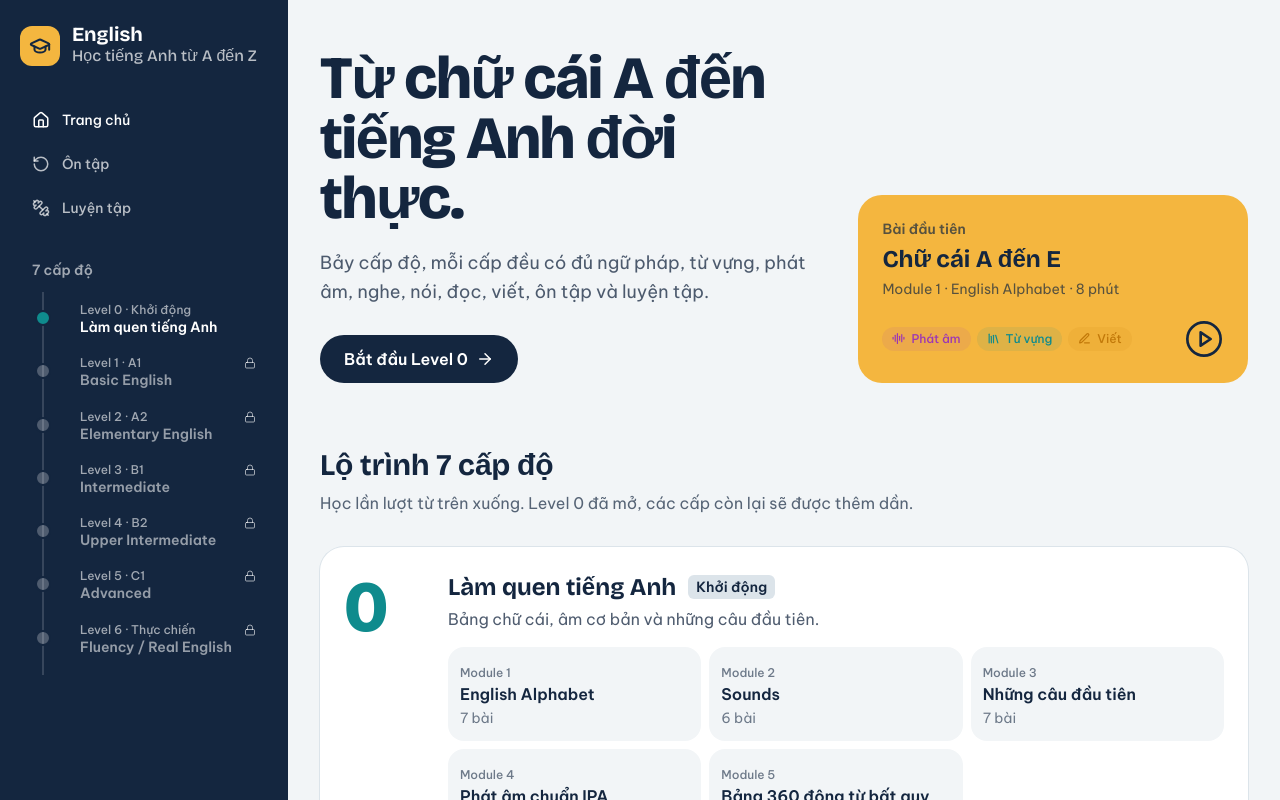
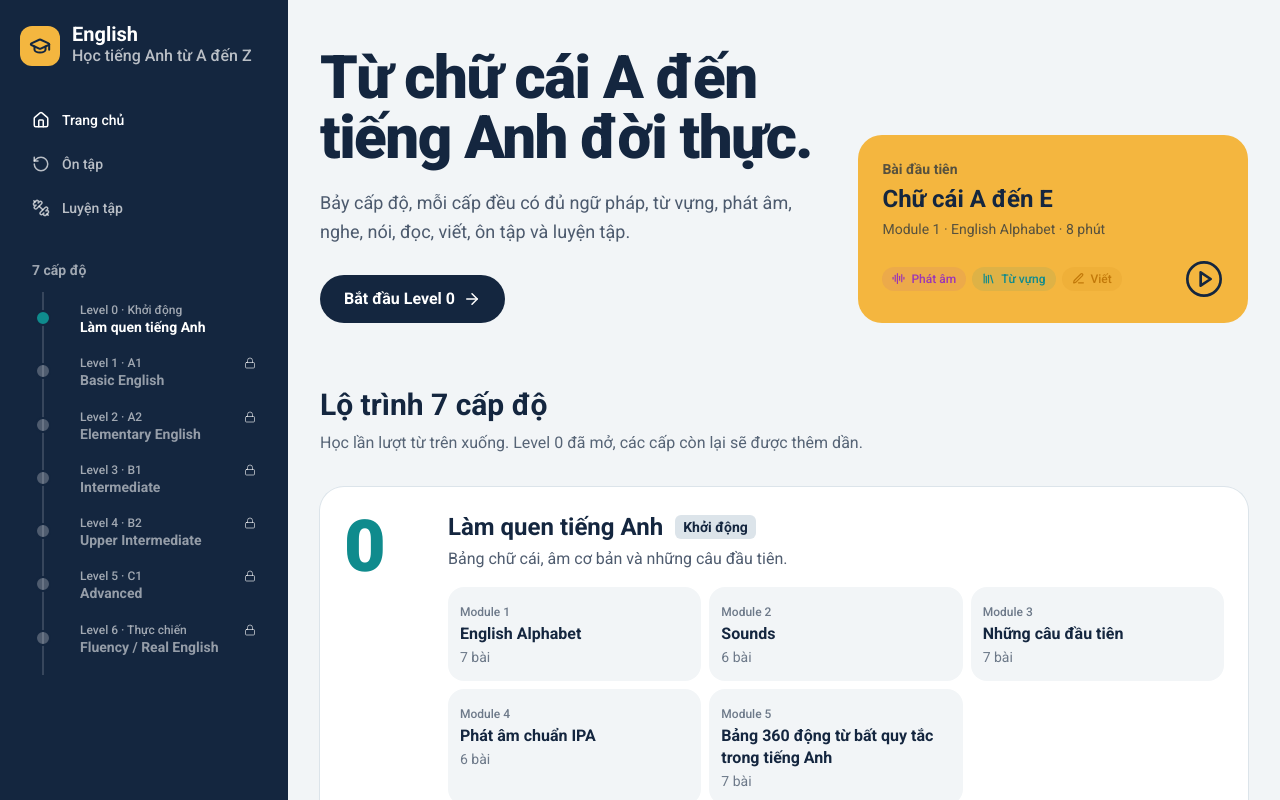
Before and after one commit to hungnguyen-kt/learn-english, a Next.js app: page / in a window 1280 px wide. Shown: the top 800 px of the page. Built offline with nearby package versions, Linux system fonts and the light colour scheme.

Commit message:
change to font Roboto

```diff
--- a/app/layout.tsx
+++ b/app/layout.tsx
@@ -1,17 +1,12 @@
 import type { Metadata } from "next";
-import { Bricolage_Grotesque, Be_Vietnam_Pro } from "next/font/google";
+import { Roboto } from "next/font/google";
 import "./globals.css";
 import Sidebar from "@/components/Sidebar";
 import MobileBar from "@/components/MobileBar";
 
-const display = Bricolage_Grotesque({
+const body = Roboto({
   subsets: ["latin", "vietnamese"],
-  variable: "--font-display",
-  display: "swap",
-});
-const body = Be_Vietnam_Pro({
-  subsets: ["latin", "vietnamese"],
-  weight: ["400", "500", "600"],
+  weight: ["100", "300", "400", "500", "700", "900"],
   variable: "--font-body",
   display: "swap",
 });
@@ -21,14 +16,20 @@ export const metadata: Metadata = {
   description: "Học tiếng Anh từ Level 0 đến Real English với đủ 9 kỹ năng.",
 };
 
-export default function RootLayout({ children }: { children: React.ReactNode }) {
+export default function RootLayout({
+  children,
+}: {
+  children: React.ReactNode;
+}) {
   return (
-    <html lang="vi" className={`${display.variable} ${body.variable}`}>
-      <body>
+    <html lang="en" className={body.variable}>
+      <body suppressHydrationWarning>
         <Sidebar />
         <MobileBar />
         <div className="lg:pl-72">
-          <main className="mx-auto w-full max-w-5xl px-4 py-8 sm:px-8 lg:py-12">{children}</main>
+          <main className="mx-auto w-full max-w-5xl px-4 py-8 sm:px-8 lg:py-12">
+            {children}
+          </main>
         </div>
       </body>
     </html>
--- a/tailwind.config.ts
+++ b/tailwind.config.ts
@@ -13,7 +13,7 @@ const config: Config = {
         coral: "#E4572E",
       },
       fontFamily: {
-        display: ["var(--font-display)", "system-ui", "sans-serif"],
+        display: ["var(--font-body)", "system-ui", "sans-serif"],
         body: ["var(--font-body)", "system-ui", "sans-serif"],
       },
     },
```
